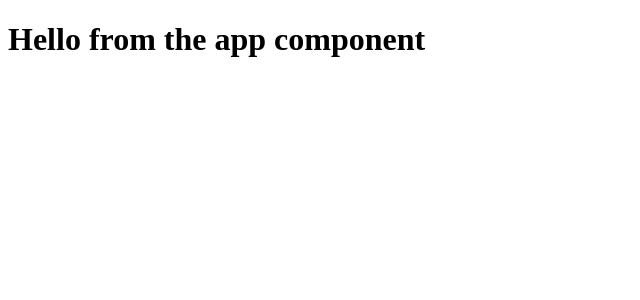
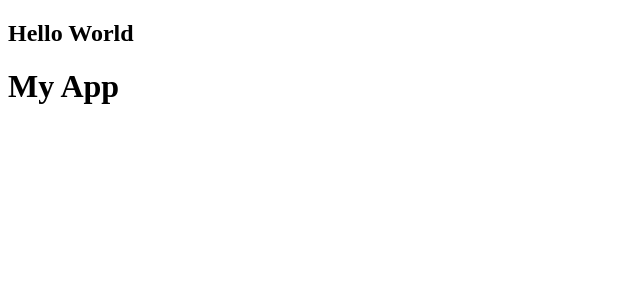
Before and after one commit to jeauxrdhy/feedback, a React (Create React App) app in the folder feedback/: page / in a window 1280 px wide. Shown: the top 300 px of the page, without its empty margins (0-640 px from the left). Built offline with nearby package versions, Linux system fonts and the light colour scheme.

Commit message:
created header component, added proptype to header

```diff
--- a/feedback/src/App.js
+++ b/feedback/src/App.js
@@ -1,6 +1,13 @@
+import Header from "./components/Header"
+
 function App(){
     return(
-        <h1>Hello from the app component</h1>
+        <>
+            <Header />
+            <div className="container">
+                <h1>My App</h1>
+            </div>
+        </>
     )
 }
 
--- /dev/null
+++ b/feedback/src/components/Header.js
@@ -0,0 +1,23 @@
+import React from 'react'
+import PropTypes from 'prop-types'
+
+
+function Header({text}) {
+  return (
+    <header>
+        <div className="container">
+            <h2>{text}</h2>
+        </div>
+    </header>
+  )
+}
+
+Header.defaultProps ={
+    text: 'Hello World'
+}
+
+Header.propTypes={
+    text: PropTypes.string
+}
+
+export default Header
```
